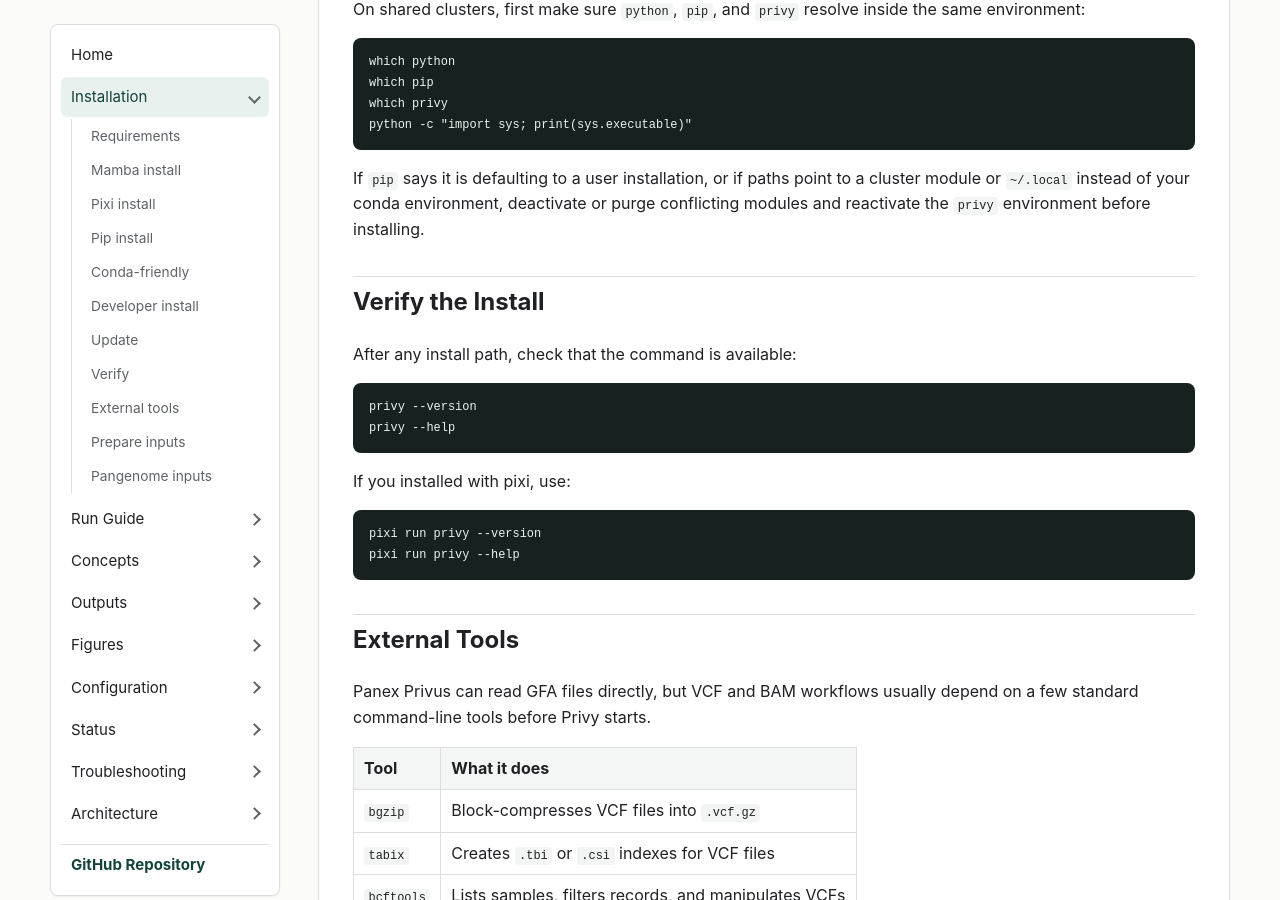
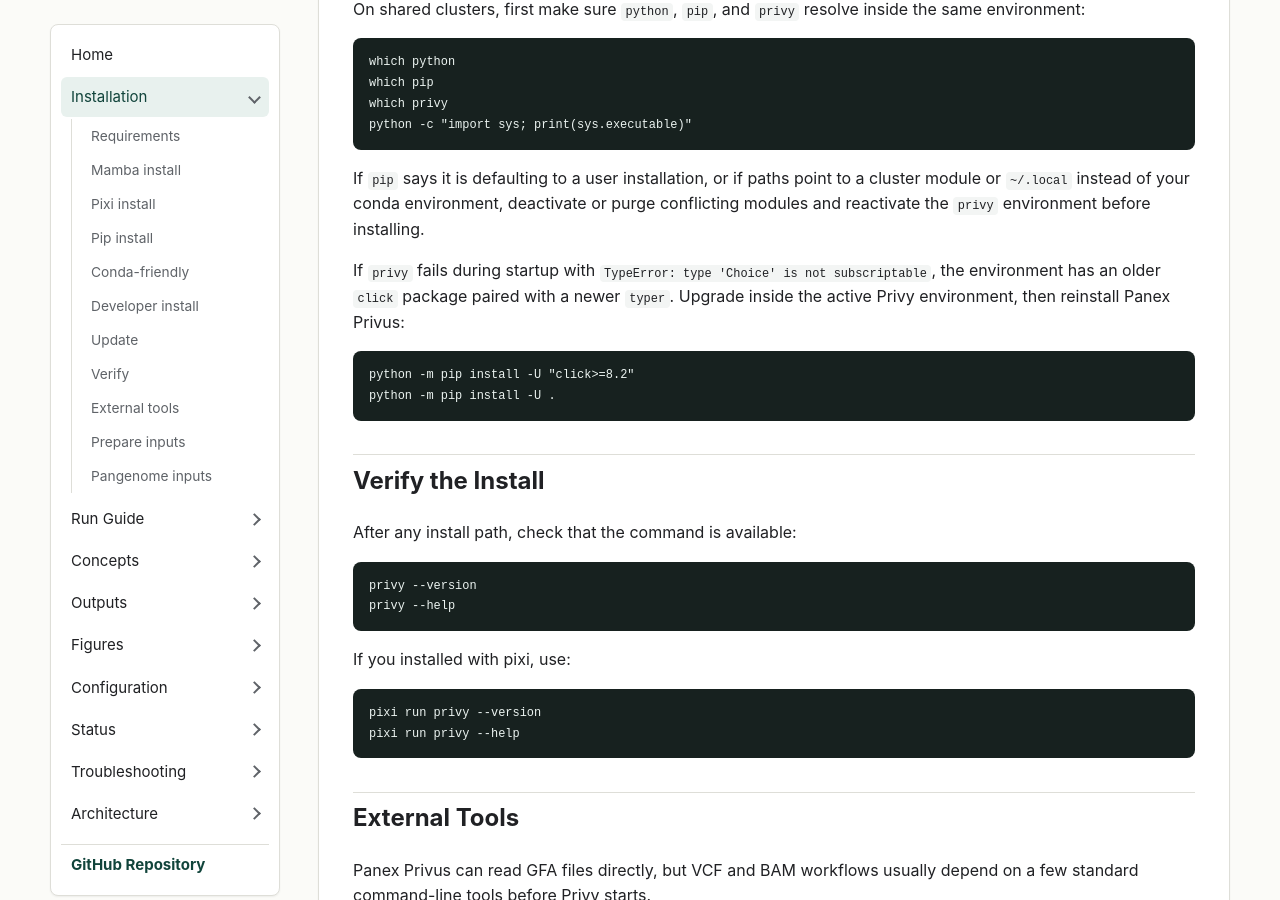
Before and after one commit to USDA-ARS-GBRU/Panex_Privus, a Jekyll site: the page built from docs/installation.md, in a window 1280 px wide and 900 px high, scrolled down 3385 px. Built offline with Jekyll 4.4.1, drawn with Linux system fonts in a browser that asks for light colours.

Commit message:
Pin Click for Typer compatibility

````diff
--- a/docs/installation.md
+++ b/docs/installation.md
@@ -167,6 +167,16 @@
 purge conflicting modules and reactivate the `privy` environment before
 installing.
 
+If `privy` fails during startup with
+`TypeError: type 'Choice' is not subscriptable`, the environment has an older
+`click` package paired with a newer `typer`. Upgrade inside the active Privy
+environment, then reinstall Panex Privus:
+
+```bash
+python -m pip install -U "click>=8.2"
+python -m pip install -U .
+```
+
 ## Verify the Install
 
 After any install path, check that the command is available:
--- a/pyproject.toml
+++ b/pyproject.toml
@@ -35,6 +35,7 @@
 ]
 dependencies = [
     "typer[all]>=0.9",
+    "click>=8.2",
     "pydantic>=2.0",
     "pysam>=0.22",
     "cyvcf2>=0.30",
````
Also changed, not shown: 1 other file.
